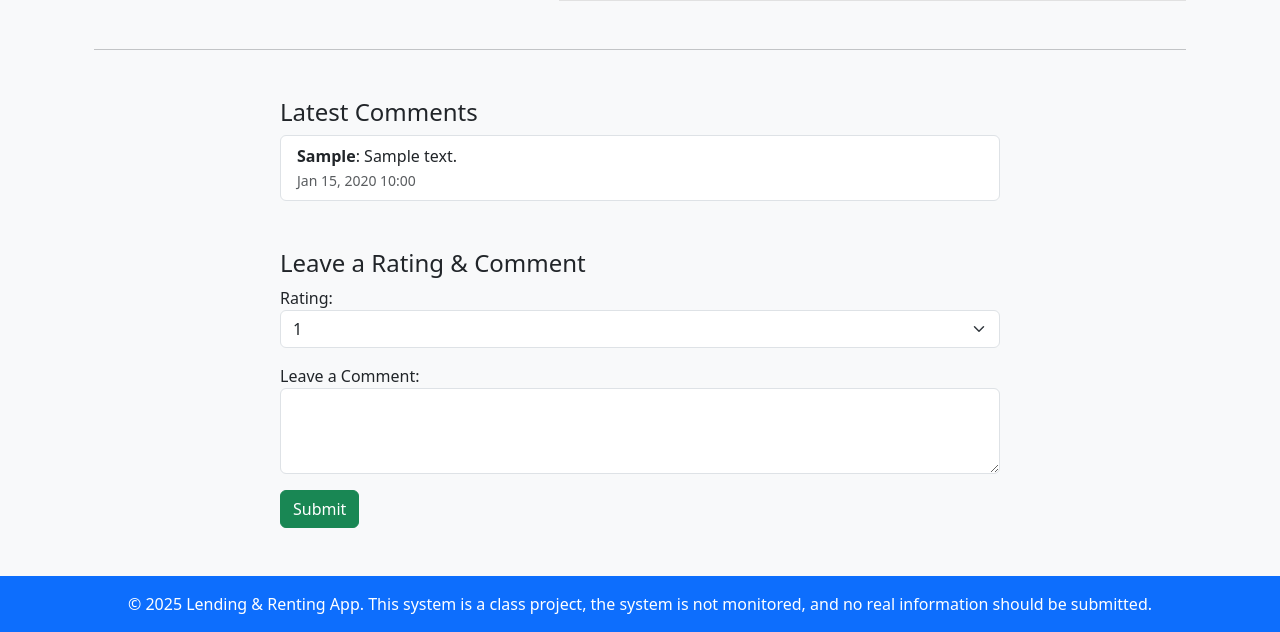
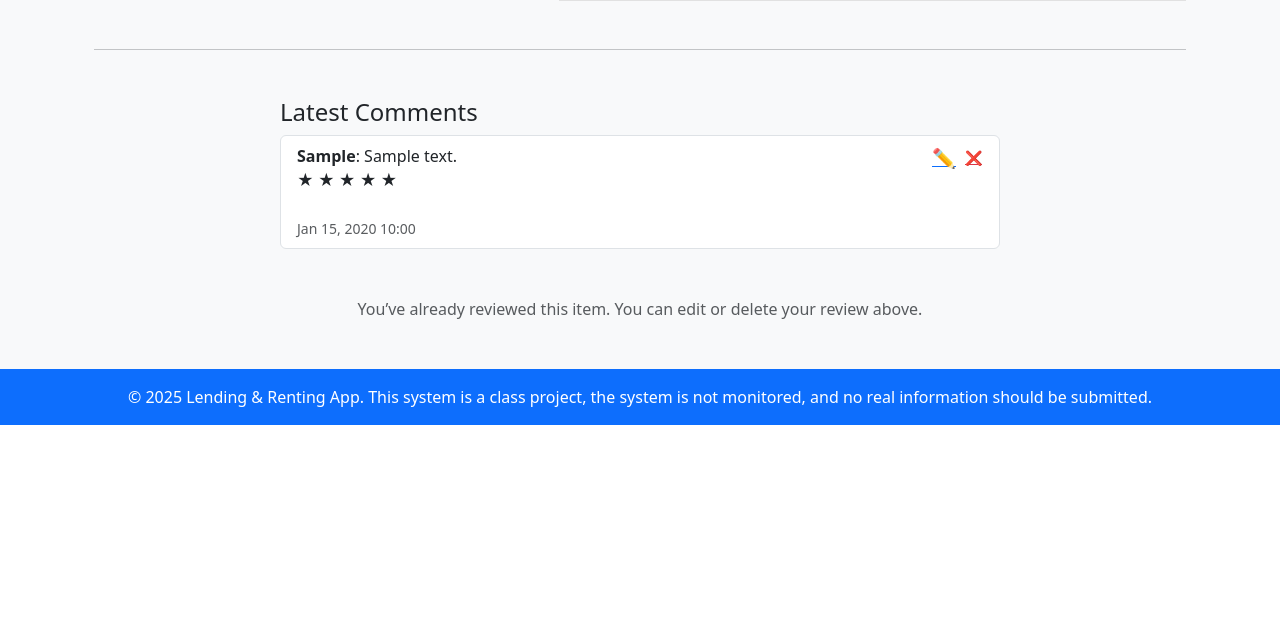
Before and after one commit to shreeja-tangutur/CLArity, a Django app: a page that uses claproject/templates/collections/item_detail.html in a window 1280 px wide. Shown: the part 480-1112 px from the top of the page. After the commit the page ends 905 px from the top, so only its background shows below. Run offline with Django 5.2, Linux system fonts and the light colour scheme; a user stored in the database is signed in; tables that the repository leaves empty hold one stand-in row (values such as "Sample post"); grey boxes marked "Sample" are stand-in pictures; one stand-in notice (Sample message) is shown.

Commit message:
comment-rating system changed

```diff
--- a/claproject/rentservice/forms.py
+++ b/claproject/rentservice/forms.py
@@ -13,6 +13,7 @@ class RatingCommentForm(forms.Form):
     )
     text = forms.CharField(
         label='Leave a Comment',
+        required=False,
         widget=forms.Textarea(attrs={'class': 'form-control', 'rows': 3}),
         max_length=500
     )
--- a/claproject/rentservice/urls.py
+++ b/claproject/rentservice/urls.py
@@ -57,7 +57,13 @@ urlpatterns = [
     path('upgrade-user/<int:user_id>/', views.upgrade_user, name='upgrade_user'),
 
     # Notification
-    path("notifications/", views.notifications, name="notifications")
+    path("notifications/", views.notifications, name="notifications"),
+
+    # Comment & Rating
+    path('comment/<int:comment_id>/edit/', views.edit_comment, name='edit_comment'),
+    path('comment/<int:comment_id>/delete/', views.delete_review, name='delete_comment'),
+
+
 
 
 ]
--- a/claproject/rentservice/views.py
+++ b/claproject/rentservice/views.py
@@ -176,17 +176,26 @@ def get_available_items(request):
         'items': [{'id': item.id, 'title': item.title} for item in items]
     })
 
+@login_required
 def item_detail(request, identifier):
     item = get_object_or_404(Item, identifier=identifier)
 
-    # Calculate rating
     ratings = item.ratings.all()
     avg_rating = round(ratings.aggregate(Avg('score'))['score__avg'] or 0, 1)
-
-    # Comments retrieving
     recent_comments = item.comments.order_by('-created_at')[:5]
 
+    for comment in recent_comments:
+        user_rating = ratings.filter(user=comment.user).first()
+        comment.user_score = user_rating.score if user_rating else 0
+
+    existing_rating = item.ratings.filter(user=request.user).first()
+    existing_comment = item.comments.filter(user=request.user).first()
+
     if request.method == 'POST':
+        if existing_rating and existing_comment:
+            messages.error(request, "You have already submitted a review for this item.")
+            return redirect('item_detail', identifier=item.identifier)
+
         form = RatingCommentForm(request.POST)
         if form.is_valid():
             Rating.objects.update_or_create(
@@ -194,13 +203,13 @@ def item_detail(request, identifier):
                 item=item,
                 defaults={'score': form.cleaned_data['score']}
             )
-
-            Comment.objects.create(
-                user=request.user,
-                item=item,
-                text=form.cleaned_data['text']
-            )
-
+            text = form.cleaned_data['text']
+            if text:
+                Comment.objects.create(
+                    user=request.user,
+                    item=item,
+                    text=text
+                )
             messages.success(request, "Thanks for your rating and comment!")
             return redirect('item_detail', identifier=item.identifier)
     else:
@@ -210,8 +219,41 @@ def item_detail(request, identifier):
         'item': item,
         'avg_rating': avg_rating,
         'recent_comments': recent_comments,
-        'form': form
+        'form': form,
+        'existing_comment': existing_comment,
     })
+
+
+@login_required
+def edit_comment(request, comment_id):
+    comment = get_object_or_404(Comment, id=comment_id, user=request.user)
+    item = comment.item
+
+    if request.method == 'POST':
+        new_text = request.POST.get('text', '').strip()
+        new_score = request.POST.get('score')
+        if new_text and new_score:
+            comment.text = new_text
+            comment.save()
+            Rating.objects.update_or_create(
+                user=request.user,
+                item=item,
+                defaults={'score': int(new_score)}
+            )
+            messages.success(request, "Your comment and rating were updated.")
+        return redirect('item_detail', identifier=item.identifier)
+
+
+@login_required
+def delete_review(request, comment_id):
+    comment = get_object_or_404(Comment, id=comment_id, user=request.user)
+    item = comment.item
+
+    Rating.objects.filter(user=request.user, item=item).delete()
+    comment.delete()
+
+    messages.success(request, "Your review has been deleted.")
+    return redirect('item_detail', identifier=item.identifier)
 
 def collection_detail(request, slug):
     try:
--- a/claproject/templates/collections/item_detail.html
+++ b/claproject/templates/collections/item_detail.html
@@ -1,27 +1,20 @@
 {% extends 'base/base.html' %}
 {% load static %}
 
-{% block title %}
-  Item Detail
-{% endblock title %}
+{% block title %}Item Detail{% endblock %}
 
 {% block content %}
 
-<!-- Show messages -->
 {% if messages %}
   {% for message in messages %}
-    {% if message.tags == "warning" %}
-      <div class="alert alert-{{ message.tags }} alert-dismissible fade show" role="alert">
-        {{ message }}
-        <button type="button" class="btn-close" data-bs-dismiss="alert" aria-label="Close"></button>
-      </div>
+    {% if message.tags == "alert" %}
+      <div class="text-danger mb-3">{{ message }}</div>
     {% endif %}
   {% endfor %}
 {% endif %}
 
 <div class="container mt-5">
   <div class="row">
-    <!-- Product Image Section -->
     <div class="col-md-5">
       {% if item.image %}
         <img src="{{ item.image.url }}" alt="{{ item.title }}" class="product-image img-fluid">
@@ -30,12 +23,9 @@
       {% endif %}
     </div>
 
-    <!-- Product Details Section -->
     <div class="col-md-7">
       <div class="product-detail">
         <h2>{{ item.title }}</h2>
-
-        <!-- Average Rating Display -->
         <div class="mb-3">
           <span class="rating">
             {% for i in "12345" %}
@@ -57,39 +47,75 @@
 
         {% if request.user.is_authenticated %}
           {% if item.status == "available" %}
-            <!-- Borrow Now Form (immediate single-item borrow request) -->
             <form method="post" action="{% url 'borrow_request' %}" style="display: inline-block;">
               {% csrf_token %}
               <input type="hidden" name="item" value="{{ item.id }}">
               <button type="submit" class="btn-custom btn-borrow me-2">Borrow Now</button>
             </form>
-            <!-- Add to Cart Link (multiple-item process) -->
-            <a href="{% url 'add_to_cart' item.id %}" class="btn-custom btn-cart" style="display: inline-block;">
-              Add to Cart
-            </a>
+            <a href="{% url 'add_to_cart' item.id %}" class="btn-custom btn-cart">Add to Cart</a>
           {% else %}
             <button class="btn btn-secondary" disabled>Not Available</button>
           {% endif %}
         {% else %}
           <p class="text-muted mt-2">Sign in to borrow or add this item to your cart.</p>
         {% endif %}
-
       </div>
     </div>
   </div>
 
   <hr class="my-5">
 
-  <!-- Comment List -->
   <div class="row">
     <div class="col-md-8 offset-md-2">
       <h4>Latest Comments</h4>
       {% if recent_comments %}
         <ul class="list-group">
           {% for comment in recent_comments %}
-            <li class="list-group-item">
-              <strong>{{ comment.user.first_name }}</strong>: {{ comment.text }}
+            <li class="list-group-item" id="comment-{{ comment.id }}">
+              <div class="d-flex justify-content-between">
+                <div>
+                  <strong>{{ comment.user.first_name }}</strong>:
+                  <span class="comment-text" id="text-{{ comment.id }}">{{ comment.text }}</span>
+                  <div class="user-rating" id="rating-{{ comment.id }}">
+                    {% for i in "12345" %}
+                      {% if forloop.counter <= comment.user_score %}
+                        &#9733;
+                      {% else %}
+                        &#9734;
+                      {% endif %}
+                    {% endfor %}
+                  </div>
+
+                  <form method="post" action="{% url 'edit_comment' comment.id %}" class="edit-form" id="form-{{ comment.id }}" style="display: none;">
+                    {% csrf_token %}
+                    <div class="mb-2">
+                      <div class="edit-stars" id="edit-stars-{{ comment.id }}">
+                        {% for i in "12345" %}
+                          <span class="edit-star {% if forloop.counter <= comment.user_score %}selected{% endif %}"
+                                data-value="{{ forloop.counter }}"
+                                data-id="{{ comment.id }}">&#9734;</span>
+                        {% endfor %}
+                      </div>
+                      <input type="hidden" name="score" id="edit-score-{{ comment.id }}" value="{{ comment.user_score }}">
+                    </div>
+                    <textarea name="text" class="form-control mb-2" rows="2">{{ comment.text }}</textarea>
+                    <button type="submit" class="btn btn-sm btn-primary">Save</button>
+                    <button type="button" class="btn btn-sm btn-secondary cancel-edit" data-id="{{ comment.id }}">Cancel</button>
+                  </form>
+
                   <br><small class="text-muted">{{ comment.created_at|date:"M d, Y H:i" }}</small>
+                </div>
+
+                {% if comment.user == request.user %}
+                  <div class="d-flex gap-1 align-items-start">
+                    <button class="btn btn-sm btn-link edit-icon" data-id="{{ comment.id }}" title="Edit">✏️</button>
+                    <form method="post" action="{% url 'delete_comment' comment.id %}">
+                      {% csrf_token %}
+                      <button type="submit" class="btn btn-sm btn-link text-danger p-0 ms-1" title="Delete">❌</button>
+                    </form>
+                  </div>
+                {% endif %}
+              </div>
             </li>
           {% endfor %}
         </ul>
@@ -100,22 +126,33 @@
   </div>
 
   {% if request.user.is_authenticated %}
-    <!-- Rating + Comment Form -->
+    {% if not existing_comment %}
       <div class="row mt-5">
         <div class="col-md-8 offset-md-2">
           <h4>Leave a Rating & Comment</h4>
-        <form method="post">
+          <form method="post" id="rating-comment-form">
             {% csrf_token %}
             <div class="mb-3">
-            {{ form.score.label_tag }} {{ form.score }}
+              <label for="star-rating" class="form-label">Your Rating:</label>
+              <div id="star-rating">
+                {% for i in "12345" %}
+                  <span class="star" data-value="{{ forloop.counter }}">&#9734;</span>
+                {% endfor %}
               </div>
-          <div class="mb-3">
+              <input type="hidden" name="score" id="id_score">
+            </div>
+            <div class="mb-3" id="comment-box" style="display: none;">
               {{ form.text.label_tag }} {{ form.text }}
             </div>
+            <div id="submit-button" style="display: none;">
               <button type="submit" class="btn btn-success">Submit</button>
+            </div>
           </form>
         </div>
       </div>
+    {% else %}
+      <div class="text-muted text-center mt-5">You’ve already reviewed this item. You can edit or delete your review above.</div>
+    {% endif %}
   {% else %}
     <div class="text-center mt-4">
       <p class="text-muted">Sign in to rate or comment on this item.</p>
@@ -140,7 +177,6 @@
     border: 1px solid #e1e1e1;
     background: #fff;
   }
-  /* Common button styles for both actions */
   .btn-custom {
     color: #fff;
     padding: 10px 20px;
@@ -150,20 +186,74 @@
     text-decoration: none;
     display: inline-block;
   }
-  /* Orange style for Borrow Now */
-  .btn-borrow {
-    background-color: #FFA41C;
+  .btn-borrow { background-color: #FFA41C; }
+  .btn-borrow:hover { background-color: #e69500; }
+  .btn-cart { background-color: #007bff; }
+  .btn-cart:hover { background-color: #0069d9; }
+
+  .star, .edit-star {
+    font-size: 2rem;
+    cursor: pointer;
+    color: #ccc;
   }
-  .btn-borrow:hover {
-    background-color: #e69500;
+  .star.selected, .edit-star.selected {
+    color: #f0c14b;
   }
-  /* Blue style for Add to Cart */
-  .btn-cart {
-    background-color: #007bff;
-  }
-  .btn-cart:hover {
-    background-color: #0069d9;
+  .edit-icon {
+    border: none;
+    background: none;
+    font-size: 1.2rem;
+    cursor: pointer;
+    padding: 0;
   }
 </style>
 
-{% endblock content %}
+<script>
+  const stars = document.querySelectorAll('.star');
+  const scoreInput = document.getElementById('id_score');
+  const commentBox = document.getElementById('comment-box');
+  const submitButton = document.getElementById('submit-button');
+
+  stars.forEach((star, index) => {
+    star.addEventListener('click', () => {
+      const score = index + 1;
+      scoreInput.value = score;
+      stars.forEach((s, i) => s.classList.toggle('selected', i < score));
+      commentBox.style.display = 'block';
+      submitButton.style.display = 'block';
+    });
+  });
+
+  document.querySelectorAll('.edit-icon').forEach(button => {
+    button.addEventListener('click', () => {
+      const id = button.dataset.id;
+      document.getElementById(`text-${id}`).style.display = 'none';
+      document.getElementById(`rating-${id}`).style.display = 'none';
+      document.getElementById(`form-${id}`).style.display = 'block';
+      button.style.display = 'none';
+    });
+  });
+
+  document.querySelectorAll('.cancel-edit').forEach(button => {
+    button.addEventListener('click', () => {
+      const id = button.dataset.id;
+      document.getElementById(`form-${id}`).style.display = 'none';
+      document.getElementById(`text-${id}`).style.display = 'inline';
+      document.getElementById(`rating-${id}`).style.display = 'inline-block';
+      document.querySelector(`.edit-icon[data-id="${id}"]`).style.display = 'inline-block';
+    });
+  });
+
+  document.querySelectorAll('.edit-star').forEach(star => {
+    star.addEventListener('click', () => {
+      const score = parseInt(star.dataset.value);
+      const id = star.dataset.id;
+      document.getElementById(`edit-score-${id}`).value = score;
+
+      const stars = document.querySelectorAll(`.edit-star[data-id="${id}"]`);
+      stars.forEach((s, i) => s.classList.toggle('selected', i < score));
+    });
+  });
+</script>
+
+{% endblock %}
```
Lines whose indentation alone changed are shown as unchanged.
